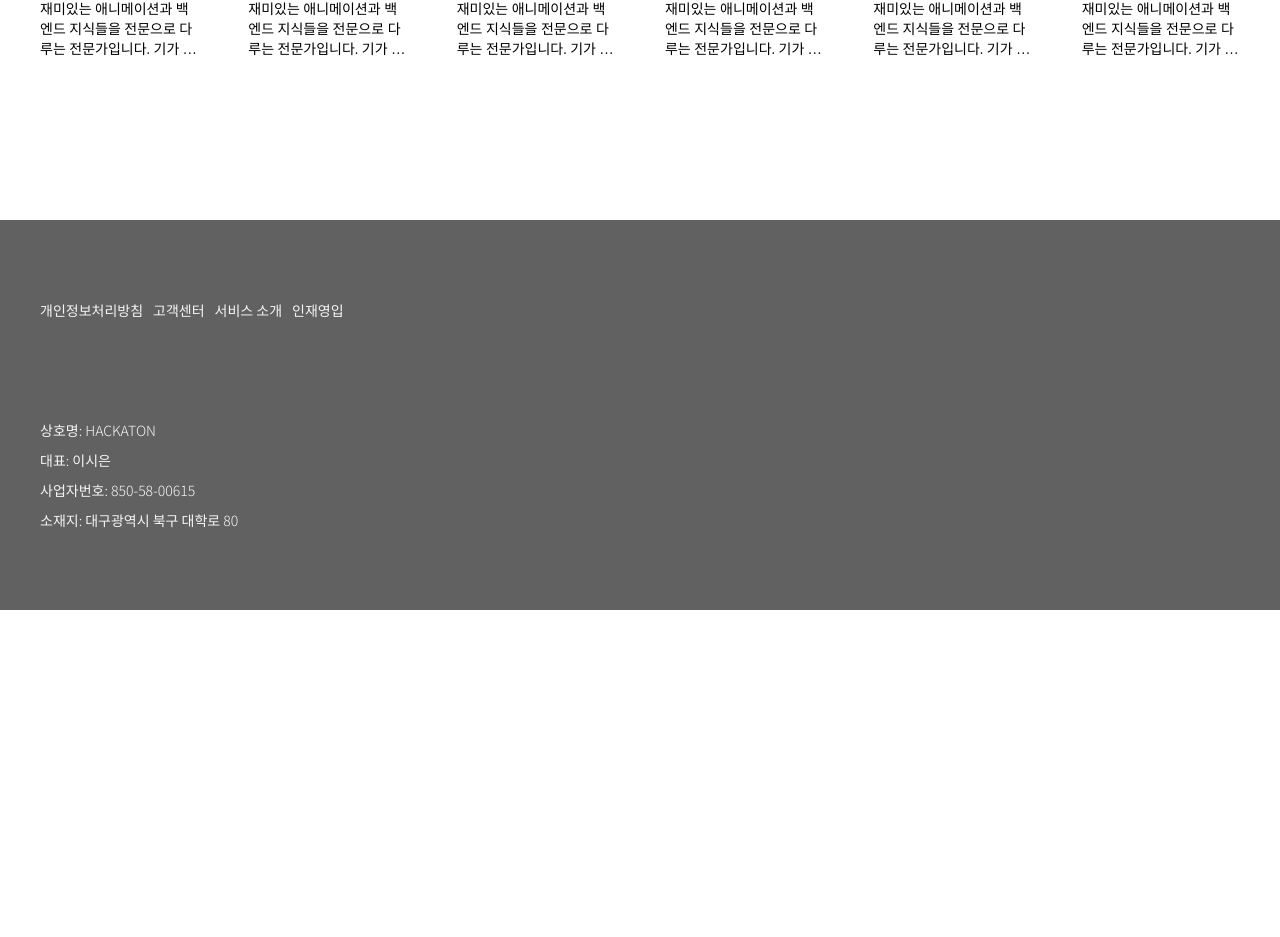
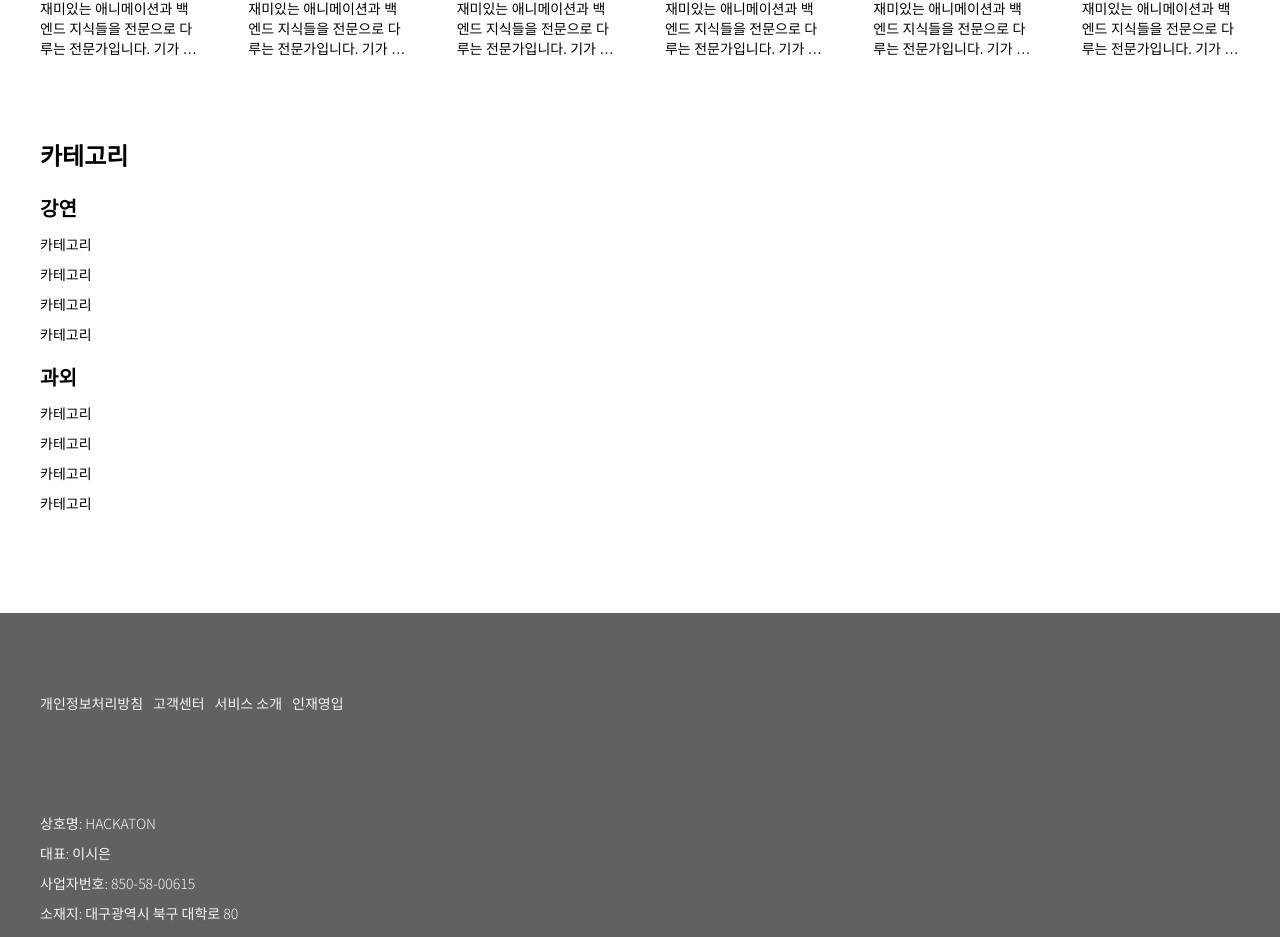
Before and after one commit to JongHyeok-Park/glow-hackaton-2024, a React (Vite) app: page / in a window 1280 px wide. Shown: the part 1174-2111 px from the top of the page. Before the commit the page ends 1784 px from the top, so only its background shows below. Built offline with nearby package versions, Linux system fonts and the light colour scheme.

Commit message:
feat: category aside components

```diff
--- /dev/null
+++ b/src/components/aside/CategoryAside.css
@@ -0,0 +1,3 @@
+.category-aside-title {
+  margin-bottom: 20px;
+}
--- /dev/null
+++ b/src/components/aside/CategoryAside.jsx
@@ -0,0 +1,15 @@
+import CategoryLecture from './CategoryLecture';
+import CategoryMentoring from './CategoryMentoring';
+import './CategoryAside.css';
+
+function CategoryAside() {
+  return (
+    <aside className="category-aside">
+      <h3 className="category-aside-title">카테고리</h3>
+      <CategoryLecture />
+      <CategoryMentoring />
+    </aside>
+  );
+}
+
+export default CategoryAside;
--- /dev/null
+++ b/src/components/aside/CategoryLecture.css
@@ -0,0 +1,20 @@
+.category-lecture {
+  margin-bottom: 20px;
+}
+
+.category-lecture-title {
+  margin-bottom: 10px;
+}
+
+.category-lecture-list {
+  list-style: none;
+}
+
+.category-lecture-list > li {
+  margin-bottom: 10px;
+}
+
+.category-lecture-list > li > a {
+  text-decoration: none;
+  color: black;
+}
--- /dev/null
+++ b/src/components/aside/CategoryLecture.jsx
@@ -0,0 +1,26 @@
+import { Link } from 'react-router-dom';
+import './CategoryLecture.css';
+
+function CategoryLecture() {
+  return (
+    <section className="category-lecture">
+      <h4 className="category-lecture-title">강연</h4>
+      <ul className="category-lecture-list">
+        <li>
+          <Link to="/">카테고리</Link>
+        </li>
+        <li>
+          <Link to="/">카테고리</Link>
+        </li>
+        <li>
+          <Link to="/">카테고리</Link>
+        </li>
+        <li>
+          <Link to="/">카테고리</Link>
+        </li>
+      </ul>
+    </section>
+  );
+}
+
+export default CategoryLecture;
--- /dev/null
+++ b/src/components/aside/CategoryMentoring.css
@@ -0,0 +1,20 @@
+.category-mentoring {
+  margin-bottom: 20px;
+}
+
+.category-mentoring-title {
+  margin-bottom: 10px;
+}
+
+.category-mentorung-list {
+  list-style: none;
+}
+
+.category-mentorung-list > li {
+  margin-bottom: 10px;
+}
+
+.category-mentorung-list > li > a {
+  text-decoration: none;
+  color: black;
+}
--- /dev/null
+++ b/src/components/aside/CategoryMentoring.jsx
@@ -0,0 +1,26 @@
+import './CategoryMentoring.css';
+import { Link } from 'react-router-dom';
+
+function CategoryMentoring() {
+  return (
+    <section className="category-mentoring">
+      <h4 className="category-mentoring-title">과외</h4>
+      <ul className="category-mentorung-list">
+        <li>
+          <Link to="/">카테고리</Link>
+        </li>
+        <li>
+          <Link to="/">카테고리</Link>
+        </li>
+        <li>
+          <Link to="/">카테고리</Link>
+        </li>
+        <li>
+          <Link to="/">카테고리</Link>
+        </li>
+      </ul>
+    </section>
+  );
+}
+
+export default CategoryMentoring;
--- a/src/pages/Main.jsx
+++ b/src/pages/Main.jsx
@@ -2,6 +2,7 @@ import { Link } from 'react-router-dom';
 import LectureCard from '../components/card/LectureCard';
 import './Main.css';
 import ProfileCard from '../components/card/ProfileCard';
+import CategoryAside from '../components/aside/CategoryAside';
 
 function Main() {
   return (
@@ -52,6 +53,7 @@ function Main() {
           <ProfileCard />
         </section>
       </section>
+      <CategoryAside />
     </main>
   );
 }
```
